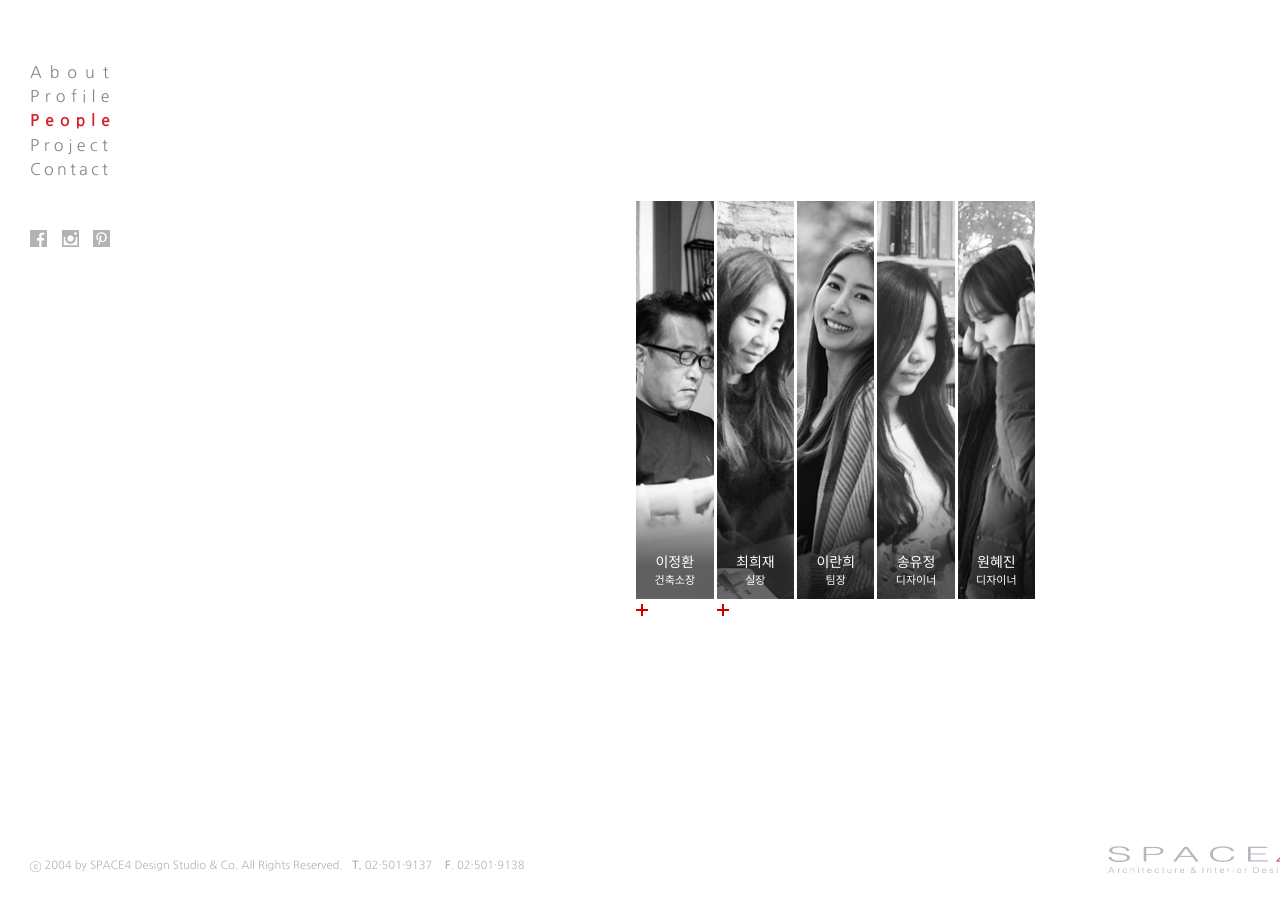
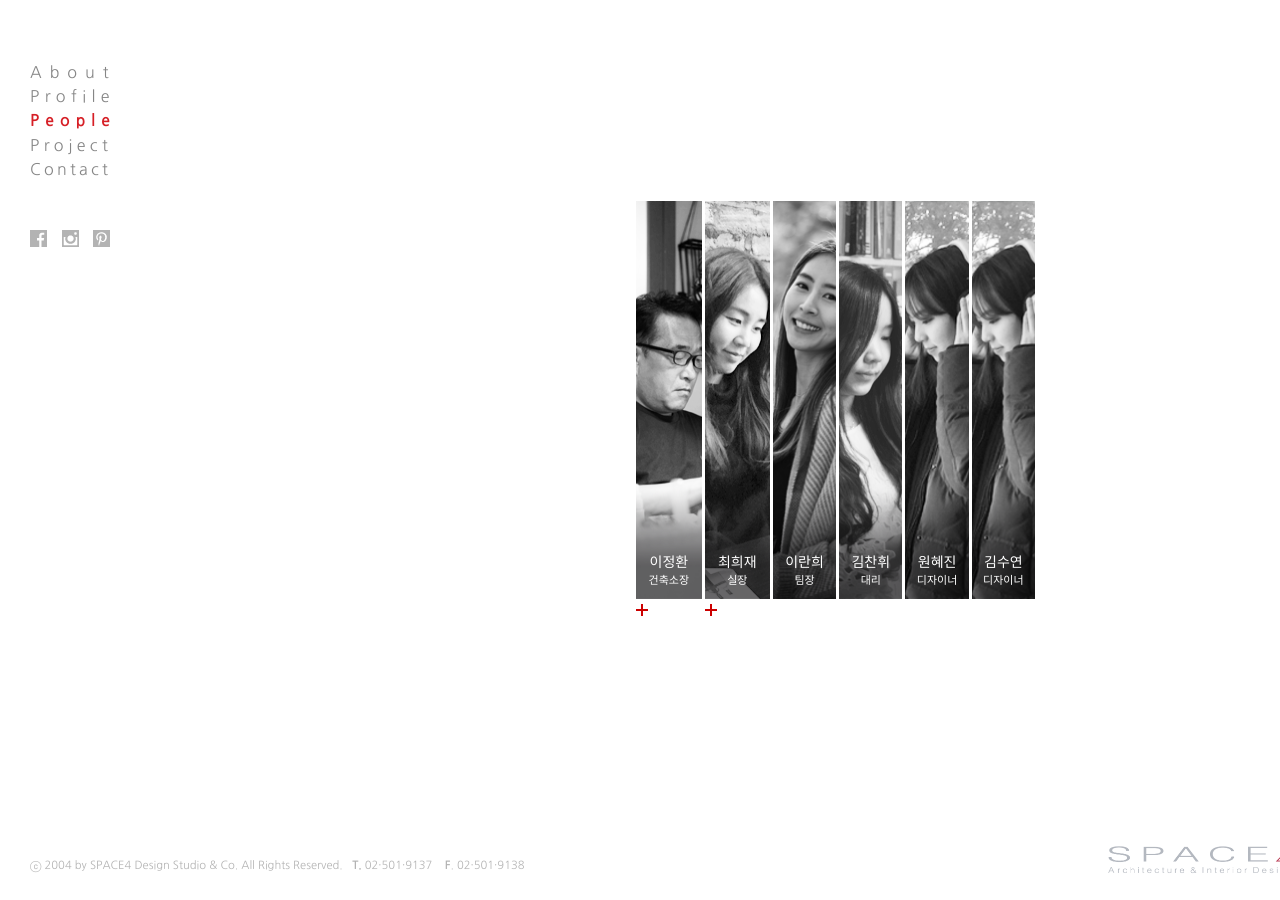
Before and after one commit to space4for/space4for.github.io, a Jekyll site: the page built from people.html, in a window 1280 px wide. Built offline with Jekyll 4.4.1, drawn with Linux system fonts in a browser that asks for light colours; nearby versions of some CDN libraries.

Commit message:
add new members

```diff
--- a/_data/members.json
+++ b/_data/members.json
@@ -22,9 +22,9 @@
 			"bwimage" : "assets/images/people/ranhee_bw.png"
 		},
 		{
-			"name" : "송유정",
-			"name-en" : "Song,<br> You-Jung",
-			"title" : "디자이너",
+			"name" : "김찬휘",
+			"name-en" : "Kim,<br> Chan-Hwi",
+			"title" : "대리",
 			"image" : "assets/images/people/youjung.png",
 			"bwimage" : "assets/images/people/youjung_bw.png"
 		},
@@ -34,6 +34,13 @@
 			"title" : "디자이너",
 			"image" : "assets/images/people/hyejin.png",
 			"bwimage" : "assets/images/people/hyejin_bw.png"
+		},
+		{
+			"name" : "김수연",
+			"name-en" : "Kim,<br> Soo-Yeon",
+			"title" : "디자이너",
+			"image" : "assets/images/people/hyejin.png",
+			"bwimage" : "assets/images/people/hyejin_bw.png"
 		}
 	]
 }
```
